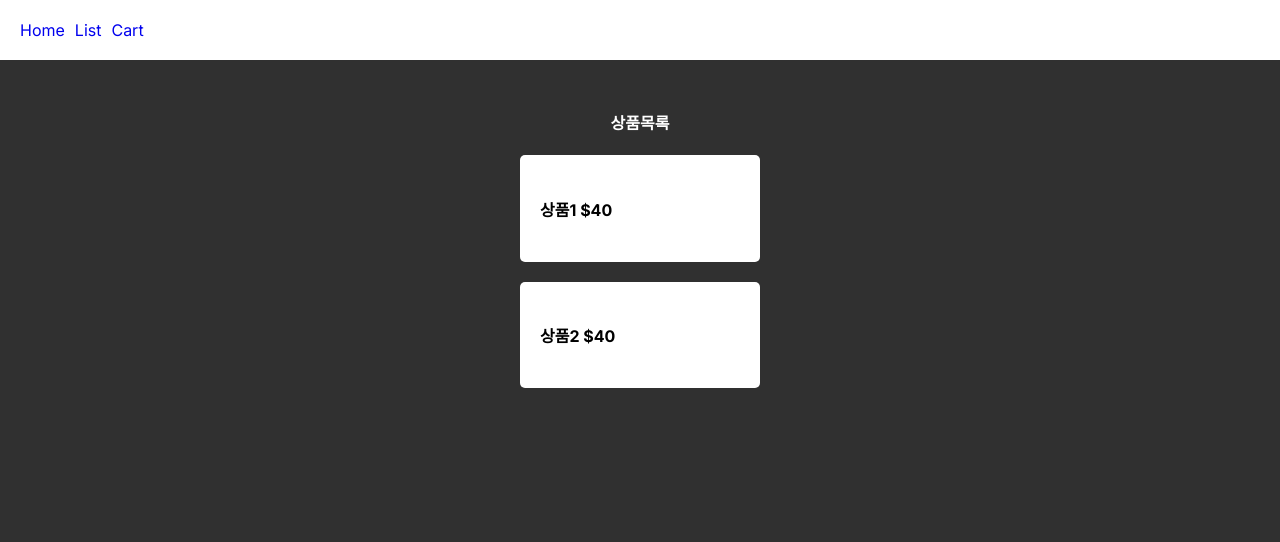
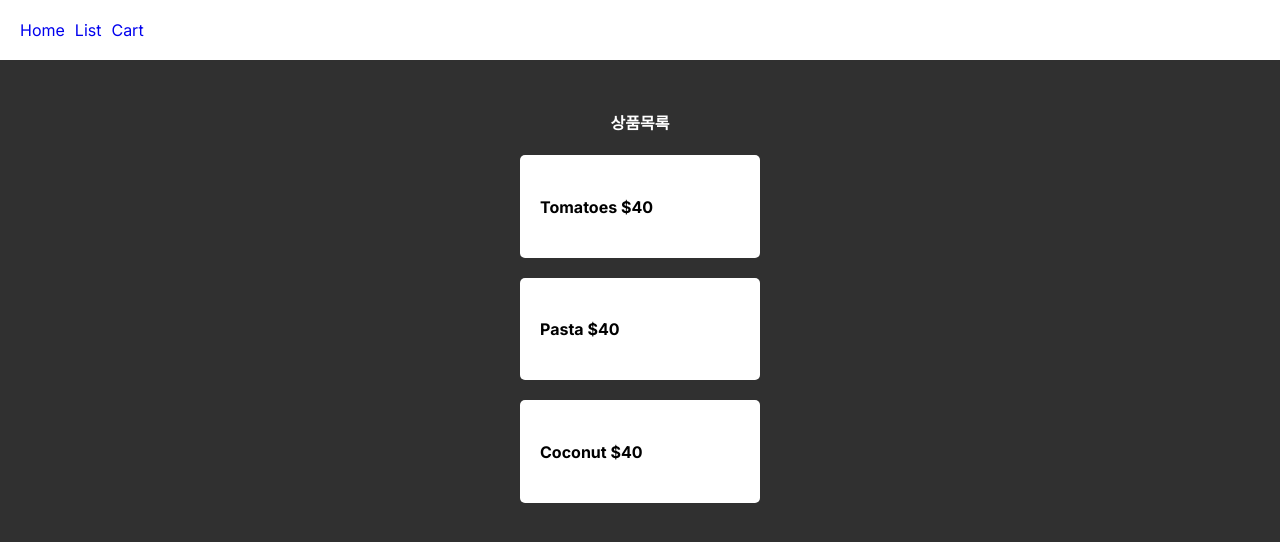
Before and after one commit to front-chan/next-study, a Next.js app: page /list in a window 1280 px wide. Shown: the top 542 px of the page. Built offline with nearby package versions, Linux system fonts and the light colour scheme.

Commit message:
map study

```diff
--- a/app/list/page.js
+++ b/app/list/page.js
@@ -1,13 +1,17 @@
 export default function List() {
+    let products = ["Tomatoes", "Pasta", "Coconut"];
+
     return (
         <div>
             <h4 className="title">상품목록</h4>
-            <div className="food">
-                <h4>상품1 $40</h4>
-            </div>
-            <div className="food">
+            {products.map((p, i) => (
+                <div className="food" key={i}>
+                    <h4>{p} $40</h4>
+                </div>
+            ))}
+            {/* <div className="food">
                 <h4>상품2 $40</h4>
-            </div>
+            </div> */}
         </div>
     );
 }
```
